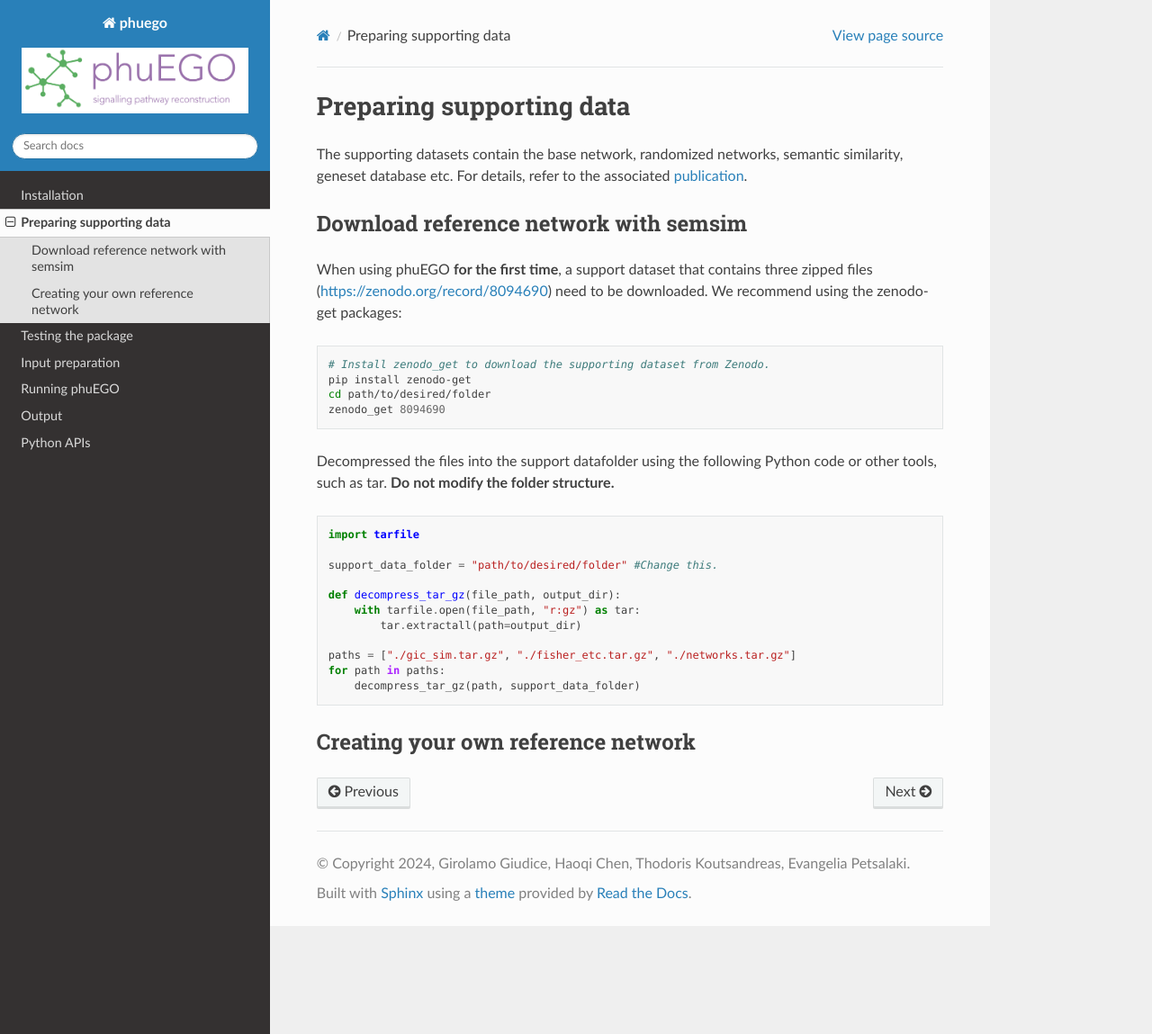
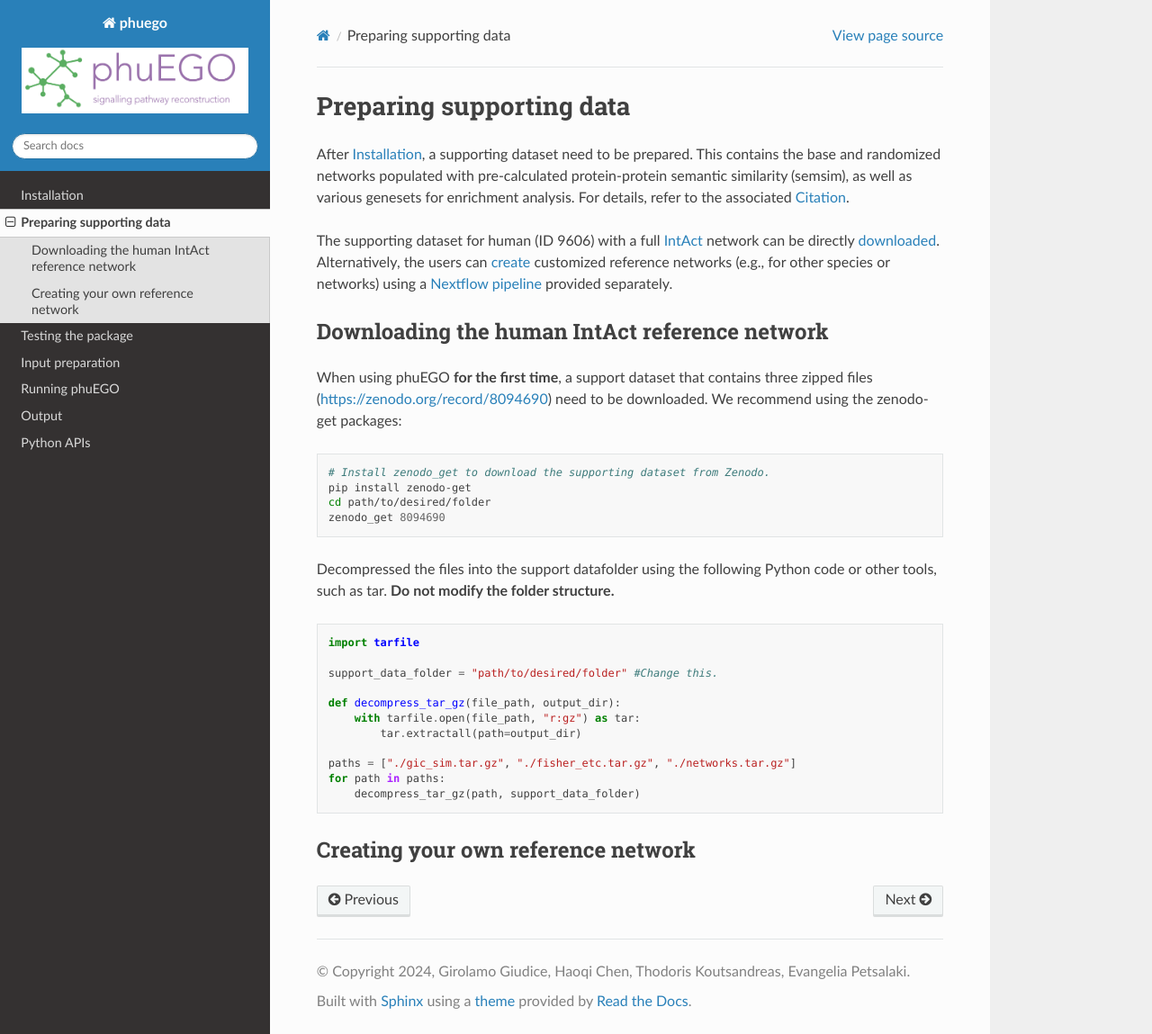
Before and after one commit to haoqichen20/phuego, a Sphinx documentation site: the page built from docs/source/support_data.rst, in a window 1280 px wide and 1149 px high. Shown: the whole window at 90% size. Built offline with Sphinx 7.4.7 and the Read the Docs theme 2.0.0, drawn with Linux system fonts in a browser that asks for light colours.

Commit message:
update support_data.rst

```diff
--- a/docs/source/index.rst
+++ b/docs/source/index.rst
@@ -38,6 +38,8 @@ For a detailed history of changes, see the
 `Changelog <https://github.com/haoqichen20/phuego/blob/master/CHANGELOG.md>`__.
 
 
+.. _publication:
+
 Citation
 --------
 
--- a/docs/source/support_data.rst
+++ b/docs/source/support_data.rst
@@ -1,13 +1,22 @@
 Preparing supporting data
 =========================
 
-The supporting datasets contain the base network, randomized networks,
-semantic similarity, geneset database etc. For details, refer to the
-associated `publication <#6-citation>`__.
+After :doc:`installation`, a supporting dataset need to be prepared. This
+contains the base and randomized networks populated with pre-calculated protein-protein
+semantic similarity (semsim), as well as various genesets for enrichment analysis.
+For details, refer to the associated :ref:`publication`.
+
+The supporting dataset for human (ID 9606) with a full
+`IntAct <https://www.ebi.ac.uk/intact/home>`__ network can be
+directly :ref:`downloaded <download>`. Alternatively, the users can :ref:`create <create>`
+customized reference networks (e.g., for other species or networks) using
+a `Nextflow pipeline <https://url_to_be_added>`__ provided separately.
 
 
-Download reference network with semsim
-~~~~~~~~~~~~~~~~~~~~~~~~~~~~~~~~~~~~~~
+.. _download:
+
+Downloading the human IntAct reference network
+~~~~~~~~~~~~~~~~~~~~~~~~~~~~~~~~~~~~~~~~~~~~~~
 
 When using phuEGO **for the first time**, a support dataset that
 contains three zipped files (https://zenodo.org/record/8094690) need to
@@ -38,6 +47,7 @@ structure.**
    for path in paths:
        decompress_tar_gz(path, support_data_folder)
 
+.. _create:
 
 Creating your own reference network
 ~~~~~~~~~~~~~~~~~~~~~~~~~~~~~~~~~~~
```
